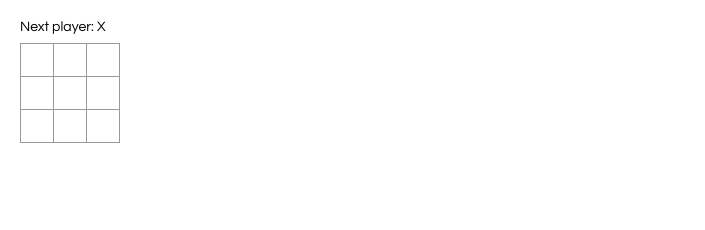
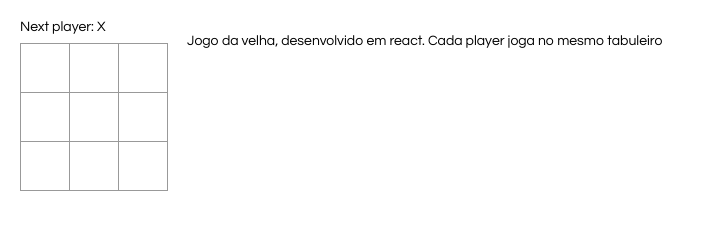
Before and after one commit to saliba65/Jogo-da-Velha-React, a React app: page / in a window 1280 px wide. Shown: the whole page, without its empty margins (0-705 px from the left). Built offline with nearby package versions, Linux system fonts and the light colour scheme.

Commit message:
Aumentado quadrado e fonte

```diff
--- a/src/index.css
+++ b/src/index.css
@@ -24,13 +24,13 @@ ul {
   float: left;
   font-size: 24px;
   font-weight: bold;
-  line-height: 34px;
-  height: 34px;
+  line-height: 50px;
+  height: 50px;
   margin-right: -1px;
   margin-top: -1px;
   padding: 0;
   text-align: center;
-  width: 34px;
+  width: 50px;
 }
 
 .square:focus {
--- a/src/index.js
+++ b/src/index.js
@@ -80,7 +80,9 @@ class Game extends React.Component {
           <Board />
         </div>
         <div className="game-info">
-          <div>{/* status */}</div>
+          <div>
+            <p>Jogo da velha, desenvolvido em react. Cada player joga no mesmo tabuleiro</p>
+          </div>
           <ol>{/* TODO */}</ol>
         </div>
       </div>
```
Also changed, not shown: 1 other file.
